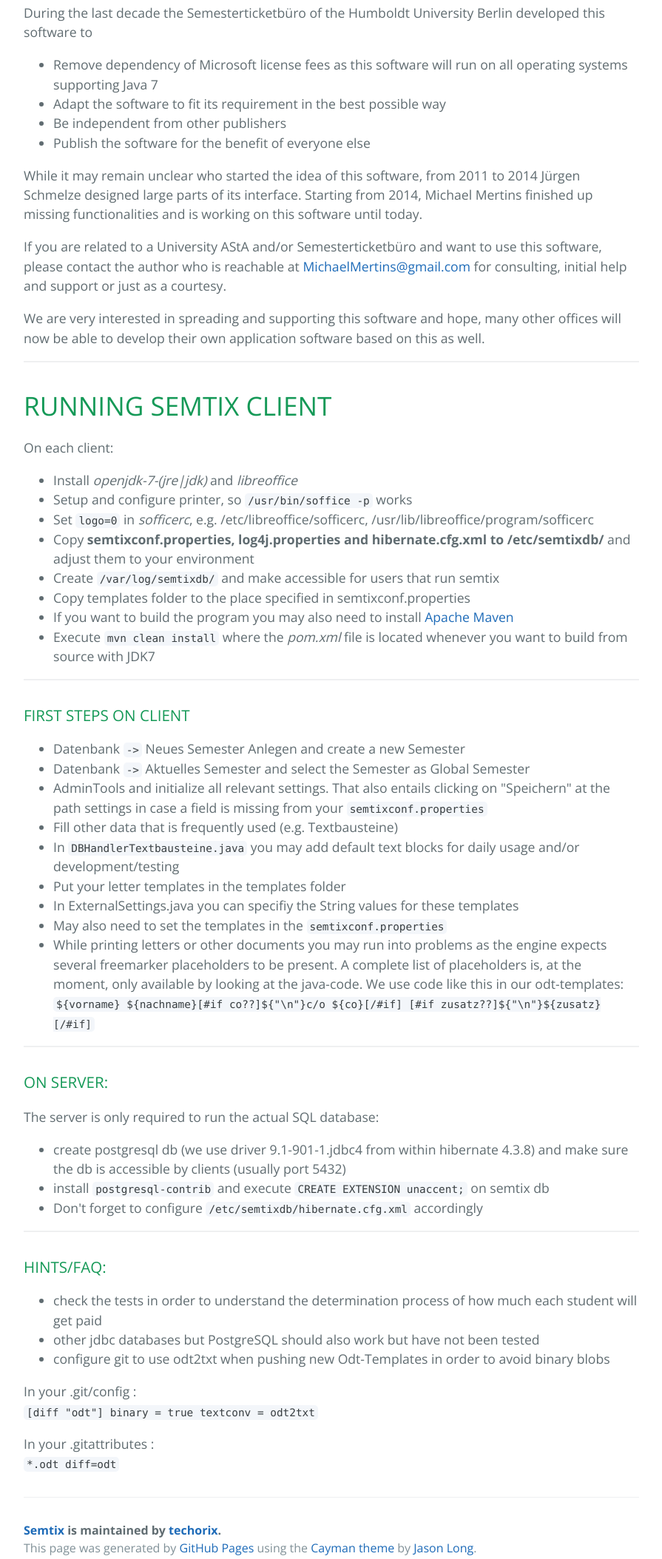
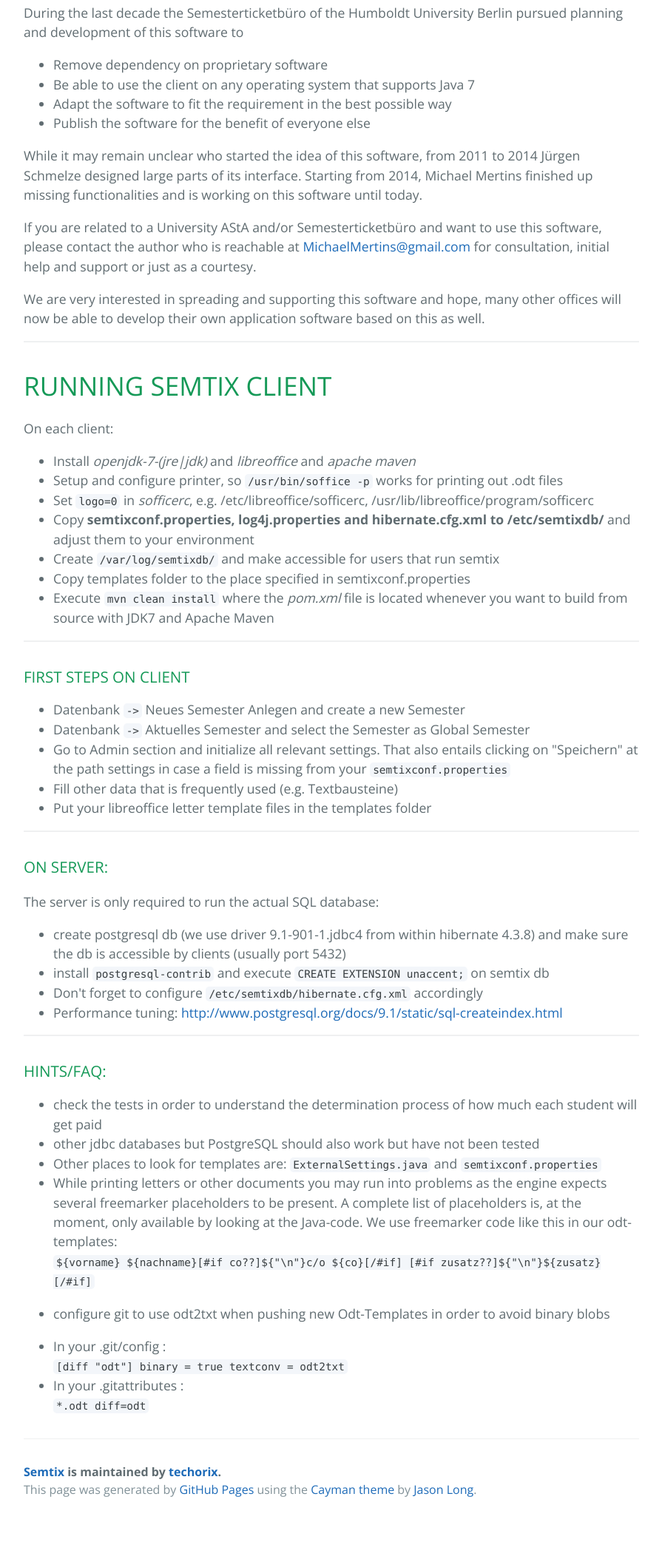
Before and after one commit to techorix/semtix, a plain HTML site: page index.html in a window 1280 px wide. Shown: the part 578-2686 px from the top of the page at 74% size, without its empty margins (192-1087 px from the left). After the commit the page ends 2636 px from the top, so only its background shows below. Drawn offline with nearby package versions, Linux system fonts and the light colour scheme.

```diff
--- a/index.html
+++ b/index.html
@@ -25,12 +25,12 @@
 <p>This software is a free (GNU Affero 3.0 licensed) open source software meant to help German Semesterticket Offices and
 therefore contains many terms and explanations only aimed at a german-speaking audience.</p>
 
-<p>During the last decade the Semesterticketbüro of the Humboldt University Berlin developed this software to </p>
+<p>During the last decade the Semesterticketbüro of the Humboldt University Berlin pursued planning and development of this software to </p>
 
 <ul>
-<li>Remove dependency of Microsoft license fees as this software will run on all operating systems supporting Java 7</li>
-<li>Adapt the software to fit its requirement in the best possible way</li>
-<li>Be independent from other publishers</li>
+<li>Remove dependency on proprietary software</li>
+<li>Be able to use the client on any operating system that supports Java 7</li>
+<li>Adapt the software to fit the requirement in the best possible way</li>
 <li>Publish the software for the benefit of everyone else</li>
 </ul>
 
@@ -39,7 +39,7 @@ of its interface. Starting from 2014, Michael Mertins finished up missing functi
 until today.</p>
 
 <p>If you are related to a University AStA and/or Semesterticketbüro and want to use this software, please contact the
-author who is reachable at <a href="mailto:MichaelMertins@gmail.com">MichaelMertins@gmail.com</a> for consulting, initial help and support or just as a courtesy.</p>
+author who is reachable at <a href="mailto:MichaelMertins@gmail.com">MichaelMertins@gmail.com</a> for consultation, initial help and support or just as a courtesy.</p>
 
 <p>We are very interested in spreading and supporting this software and hope, many other offices will now be able to develop their
 own application software based on this as well.</p>
@@ -52,15 +52,14 @@ own application software based on this as well.</p>
 <p>On each client:</p>
 
 <ul>
-<li>Install <em>openjdk-7-(jre|jdk)</em> and <em>libreoffice</em> </li>
-<li>Setup and configure printer, so <code>/usr/bin/soffice -p</code> works</li>
+<li>Install <em>openjdk-7-(jre|jdk)</em> and <em>libreoffice</em> and <em>apache maven</em>
+</li>
+<li>Setup and configure printer, so <code>/usr/bin/soffice -p</code> works for printing out .odt files</li>
 <li>Set <code>logo=0</code> in <em>sofficerc</em>, e.g. /etc/libreoffice/sofficerc, /usr/lib/libreoffice/program/sofficerc</li>
 <li>Copy <strong>semtixconf.properties, log4j.properties and hibernate.cfg.xml to /etc/semtixdb/</strong> and adjust them to your environment</li>
 <li>Create <code>/var/log/semtixdb/</code> and make accessible for users that run semtix</li>
 <li>Copy templates folder to the place specified in semtixconf.properties</li>
-<li>If you want to build the program you may also need to install <a href="https://maven.apache.org/">Apache Maven</a>
-</li>
-<li>Execute <code>mvn clean install</code> where the <em>pom.xml</em> file is located whenever you want to build from source with JDK7</li>
+<li>Execute <code>mvn clean install</code> where the <em>pom.xml</em> file is located whenever you want to build from source with JDK7 and Apache Maven</li>
 </ul>
 
 <hr>
@@ -71,19 +70,10 @@ own application software based on this as well.</p>
 <ul>
 <li>Datenbank <code>-&gt;</code> Neues Semester Anlegen and create a new Semester</li>
 <li>Datenbank <code>-&gt;</code> Aktuelles Semester and select the Semester as Global Semester</li>
-<li>AdminTools and initialize all relevant settings. That also entails clicking on "Speichern" at the path settings in case a field is missing from your <code>semtixconf.properties</code>
+<li>Go to Admin section and initialize all relevant settings. That also entails clicking on "Speichern" at the path settings in case a field is missing from your <code>semtixconf.properties</code>
 </li>
 <li>Fill other data that is frequently used (e.g. Textbausteine)</li>
-<li>In <code>DBHandlerTextbausteine.java</code> you may add default text blocks for daily usage and/or development/testing</li>
-<li>Put your letter templates in the templates folder</li>
-<li>In ExternalSettings.java you can specifiy the String values for these templates</li>
-<li>May also need to set the templates in the <code>semtixconf.properties</code> </li>
-<li>While printing letters or other documents you may run into problems as the engine expects several freemarker placeholders to be present. A complete list of placeholders is, at the moment, only available by looking at the java-code. We use code like this in our odt-templates:<br>
-  <code>
-  ${vorname} ${nachname}[#if co??]${"\n"}c/o ${co}[/#if]
-  [#if zusatz??]${"\n"}${zusatz}[/#if]
-</code><br>
-</li>
+<li>Put your libreoffice letter template files in the templates folder</li>
 </ul>
 
 <hr>
@@ -98,6 +88,8 @@ own application software based on this as well.</p>
 and make sure the db is accessible by clients (usually port 5432)</li>
 <li>install <code>postgresql-contrib</code> and execute <code>CREATE EXTENSION unaccent;</code> on semtix db</li>
 <li>Don't forget to configure <code>/etc/semtixdb/hibernate.cfg.xml</code> accordingly</li>
+<li>Performance tuning: <a href="http://www.postgresql.org/docs/9.1/static/sql-createindex.html">http://www.postgresql.org/docs/9.1/static/sql-createindex.html</a>
+</li>
 </ul>
 
 <hr>
@@ -108,19 +100,24 @@ and make sure the db is accessible by clients (usually port 5432)</li>
 <ul>
 <li>check the tests in order to understand the determination process of how much each student will get paid</li>
 <li>other jdbc databases but PostgreSQL should also work but have not been tested</li>
-<li>configure git to use odt2txt when pushing new Odt-Templates in order to avoid binary blobs<br>
-</li>
-</ul>
-
-<p>In your .git/config :<br>
+<li>Other places to look for templates are: <code>ExternalSettings.java</code> and <code>semtixconf.properties</code> </li>
+<li><p>While printing letters or other documents you may run into problems as the engine expects several freemarker placeholders to be present. A complete list of placeholders is, at the moment, only available by looking at the Java-code. We use freemarker code like this in our odt-templates:<br>
+  <code>
+  ${vorname} ${nachname}[#if co??]${"\n"}c/o ${co}[/#if]
+  [#if zusatz??]${"\n"}${zusatz}[/#if]
+</code>  </p></li>
+<li><p>configure git to use odt2txt when pushing new Odt-Templates in order to avoid binary blobs  </p></li>
+<li>In your .git/config :<br>
 <code>
 [diff "odt"]
         binary = true
         textconv = odt2txt
-</code></p>
-
-<p>In your .gitattributes :<br>
-<code>*.odt diff=odt</code></p>
+</code>
+</li>
+<li>In your .gitattributes :<br>
+<code>*.odt diff=odt</code>
+</li>
+</ul>
 
       <footer class="site-footer">
         <span class="site-footer-owner"><a href="https://github.com/techorix/semtix">Semtix</a> is maintained by <a href="https://github.com/techorix">techorix</a>.</span>
```
Also changed, not shown: params.json (+1 -1 lines).
